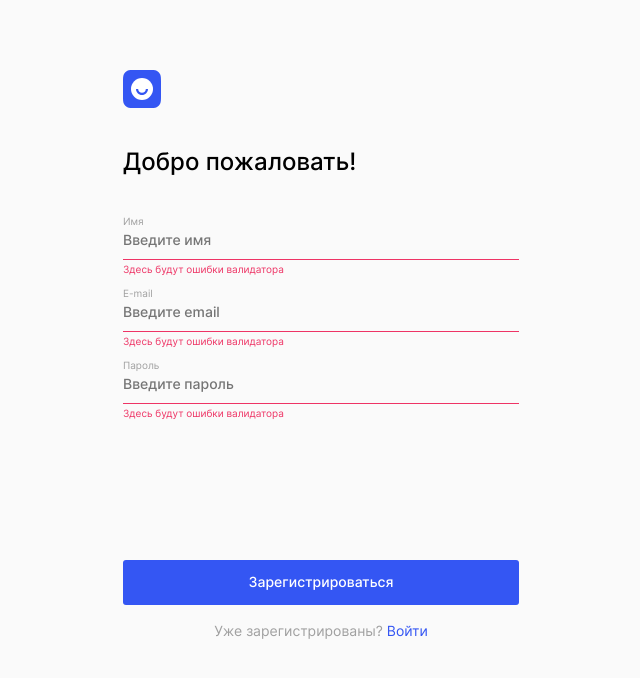
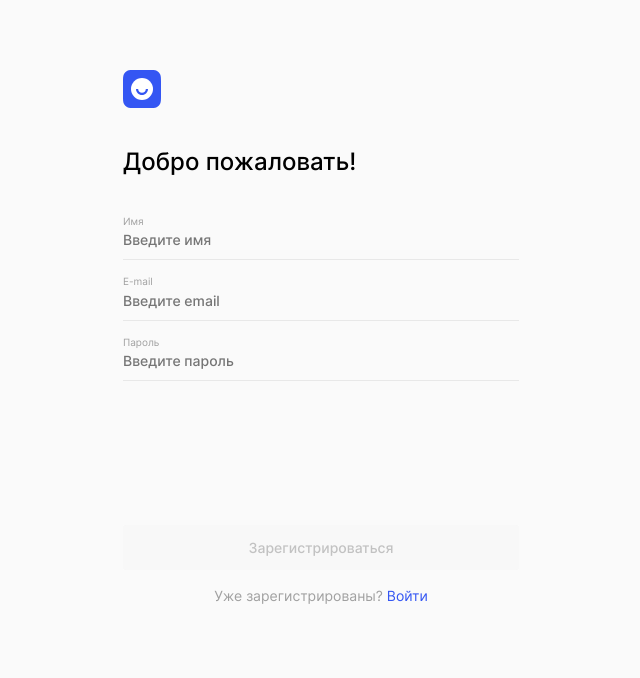
Before and after one commit to DanilZiborov/movies-explorer-frontend, a React (Create React App) app: page /signup in a window 1280 px wide. Shown: the top 678 px of the page, without its empty margins (319-959 px from the left). Built offline with nearby package versions, Linux system fonts and the light colour scheme; the HTML template or start-up script is replaced by a standard one.

Commit message:
entire functional done

```diff
--- a/src/components/App/App.js
+++ b/src/components/App/App.js
@@ -12,7 +12,6 @@ import Movies from '../Movies/Movies';
 import NotFound from '../NotFound/NotFound';
 import ProtectedRouteElement from '../../utils/ProtectedRoute';
 
-import { signinPageData, signupPageData } from '../../utils/constants';
 import SavedMovies from '../SavedMovies/SavedMovies';
 
 import mainApi from '../../utils/MainApi';
@@ -29,6 +28,11 @@ function App() {
   const [isFooterShown, setIsFooterShown] = React.useState(true);
 
   const [isRegisterSuccess, setIsRegisterSuccess] = React.useState(false);
+  const [isUpdateUserSuccess, setIsUpdateUserSuccess] = React.useState(false);
+
+  const [signUpErrorMessage, setSignUpErrorMessage] = React.useState('');
+  const [signInErrorMessage, setSignInErrorMessage] = React.useState('');
+  const [updateUserErrorMessage, setUpdateUserErrorMessage] = React.useState('');
 
   const [currentUser, setCurrentUser] = React.useState({ name: '', email: '' });
 
@@ -86,38 +90,75 @@ function App() {
     navigate('/', { replace: true });
   }
 
-  function handleSignin({password, email}) {
+  function handleSignin({ password, email }) {
     mainApi.authorize(password, email)
       .then((res) => {
         if (res.token) {
-        console.log(res);
           localStorage.setItem('jwt', res.token);
         }
         const token = localStorage.getItem('jwt', res.token);
         mainApi.getUserInfo(token)
           .then((res) => {
+            setSignUpErrorMessage('');
             navigate('/movies', { replace: true });
             setCurrentUser(res.data);
             setIsLoggedIn(true);
           })
+          .catch((err) => {
+            console.log(err);
+            switch (err.status) {
+              case 401:
+                setSignInErrorMessage('При авторизации произошла ошибка. Токен не передан или передан не в том формате.')
+                break;
+                default:
+                setSignInErrorMessage(`Ошибка со статусом ${err.status}`)
+            }
+          })
       })
       .catch((err) => {
-      console.error(`${err} не удалось выполнить вход`);
+        console.log(err);
+        switch (err.status) {
+          case 401:
+            setSignInErrorMessage('Вы ввели неправильный логин или пароль.')
+            break;
+          case 404:
+            setSignInErrorMessage('Страница по указанному маршруту не найдена')
+            break;
+          case 500:
+            setSignInErrorMessage('При авторизации на сервере произошла ошибка')
+            break;
+          default:
+            setSignInErrorMessage(`Ошибка со статусом ${err.status}`)
+        }
       })
   }
 
-  function handleSignUp({password, email, name}) {
+  function handleSignUp({ password, email, name }) {
     mainApi.register(password, email, name)
       .then((res) => {
+        setSignUpErrorMessage('');
         setIsRegisterSuccess(true);
         setTimeout(() => {
           setIsRegisterSuccess(false);
           navigate('/signin', { replace: true });
-        }, 1500);
+        }, 2000);
       })
       .catch((err) => {
         setIsRegisterSuccess(false);
-        console.error(err);
+        console.log(err);
+        switch (err.status) {
+          case 409:
+            setSignUpErrorMessage('Пользователь с таким email уже существует.')
+            break;
+          case 404:
+            setSignUpErrorMessage('Страница по указанному маршруту не найдена')
+            break;
+          case 500:
+            setSignUpErrorMessage('При регистрации пользователя на сервере произошла ошибка')
+            break;
+          default:
+            setSignUpErrorMessage(`Ошибка со статусом ${err.status}`)
+        }
       })
   }
 
@@ -125,10 +166,29 @@ function App() {
     const token = localStorage.getItem('jwt');
     mainApi.editUserInfo(userInfo, token)
       .then((res) => {
+        setUpdateUserErrorMessage('');
+        setIsUpdateUserSuccess(true);
+        setTimeout(() => {
+          setIsUpdateUserSuccess(false);
+        }, 2000);
         setCurrentUser(res.data);
       })
       .catch(err => {
-        console.error(`Проблема c редактированием информации пользователя, ${err}`);
+        console.log(err);
+        switch (err.status) {
+          case 409:
+            setUpdateUserErrorMessage('Пользователь с таким email уже существует.')
+            break;
+          case 404:
+            setUpdateUserErrorMessage('Страница по указанному маршруту не найдена')
+            break;
+          case 500:
+            setUpdateUserErrorMessage('При обновлении профиля на сервере произошла ошибка')
+            break;
+          default:
+            setUpdateUserErrorMessage(`Ошибка со статусом ${err.status}`)
+        }
+
       })
   }
 
@@ -141,11 +201,11 @@ function App() {
           <main>
             <Routes>
               <Route path='/' element={<Main />}></Route>
-            <Route path='/profile' element={<ProtectedRouteElement element={Profile} isLoggedIn={isLoggedIn} onSignOut={handleSignOut} onUpdateUser={handleUpdateUser}/>} />
-            <Route path='/movies' element={<ProtectedRouteElement element={Movies} isLoggedIn={isLoggedIn} />}/>
-            <Route path='/saved-movies' element={<ProtectedRouteElement element={SavedMovies} isLoggedIn={isLoggedIn} />}/>
-            <Route path='/signin' element={<Login data={signinPageData} onSubmit={handleSignin}/>}></Route>
-            <Route path='/signup' element={<Register data={signupPageData} onSubmit={handleSignUp} isRegisterSuccess={isRegisterSuccess}/>}></Route>
+              <Route path='/profile' element={<ProtectedRouteElement element={Profile} isLoggedIn={isLoggedIn} onSignOut={handleSignOut} onUpdateUser={handleUpdateUser} errorMessage = {updateUserErrorMessage} isUpdateUserSuccess={isUpdateUserSuccess} />} />
+              <Route path='/movies' element={<ProtectedRouteElement element={Movies} isLoggedIn={isLoggedIn} />} />
+              <Route path='/saved-movies' element={<ProtectedRouteElement element={SavedMovies} isLoggedIn={isLoggedIn} />} />
+              <Route path='/signin' element={<Login onSubmit={handleSignin} errorMessage={signInErrorMessage} />}></Route>
+              <Route path='/signup' element={<Register onSubmit={handleSignUp} isRegisterSuccess={isRegisterSuccess} errorMessage={signUpErrorMessage} />}></Route>
               <Route path="*" element={<NotFound />} />
             </Routes>
           </main>
--- a/src/components/Login/Login.css
+++ b/src/components/Login/Login.css
@@ -103,13 +103,20 @@
   background-color: inherit;
 }
 
+
 .user-form__input:focus {
   border: none;
   outline: none;
   border-bottom: 1px solid #3456F3;
 }
 
-.user-form__input:invalid {
+.user-form__input_invalid:focus {
+  border: none;
+  outline: none;
+  border-bottom: 1px solid #EE3465;
+}
+
+.user-form__input_invalid {
   border: none;
   outline: none;
   border-bottom: 1px solid #EE3465;
@@ -160,9 +167,19 @@
   transition: all .3s;
 }
 
+.user-form__submit-button:disabled {
+  background-color: #F8F8F8;
+  color: #C2C2C2;
+}
+
 .user-form__submit-button:hover {
   opacity: .8;
 }
+
+.user-form__submit-button:disabled:hover {
+  opacity: 1;
+}
+
 
 @media (min-width: 768px) {
   .user-form__submit-button {
--- a/src/components/Login/Login.js
+++ b/src/components/Login/Login.js
@@ -2,49 +2,37 @@ import React from "react";
 
 import { Link} from "react-router-dom";
 
+import { useFormWithValidation } from "../../utils/useFormValidation";
 
-function Login({ data, children, onSubmit, onChange=()=>{}, isRegisterSuccess}) {
 
-  const [formValue, setFormValue] = React.useState({ email: '', password: '' });
+function Login({onSubmit, errorMessage}) {
 
-  function handleChange(e) {
-    onChange(e);
-    const { name, value } = e.target;
-
-    setFormValue({
-      ...formValue,
-      [name]: value
-    });
-
-  }
+  const { values, errors, isInputValid, isValid, handleChange } = useFormWithValidation();
 
   function handleSubmit(e) {
     e.preventDefault();
-    onSubmit(formValue);
+    onSubmit(values);
   }
-
 
   return (
     <section className="login">
       <div className="login__wrapper">
         <Link to="/" className="logo logo_place_login"/>
-        <h2 className="login__title">{data.title}</h2>
-        <form className="user-form" action="#" onSubmit={handleSubmit} noValidate>
-          {children}
+        <h2 className="login__title">Рады видеть!</h2>
+        <form className="user-form" action="#" noValidate onSubmit={handleSubmit}>
           <div className="user-form__row">
             <label htmlFor="email" className="user-form__label">E-mail</label>
-            <input className="user-form__input" type="email" name="email" id="email" onChange={handleChange} placeholder="Введите email" required></input>
-            <p className="user-form__error-message user-form__error-message_place_input">Здесь будут ошибки валидатора</p>
+            <input className={isInputValid.email === undefined || isInputValid.email ? "user-form__input" : "user-form__input user-form__input_invalid"} type="email" name="email" id="email" onChange={handleChange} value={values.email ? values.email : ''} placeholder="Введите email" required></input>
+            <p className="user-form__error-message user-form__error-message_place_input">{errors.email}</p>
           </div>
           <div className="user-form__row">
             <label className="user-form__label" htmlFor="password">Пароль</label>
-            <input className="user-form__input" type="password" name="password" id="password" onChange={handleChange} placeholder="Введите пароль" minLength={8} maxLength={30} required></input>
-            <p className="user-form__error-message user-form__error-message_place_input">Здесь будут ошибки валидатора</p>
+            <input className={isInputValid.password === undefined || isInputValid.password ? "user-form__input" : "user-form__input user-form__input_invalid" } type="password" name="password" id="password" onChange={handleChange} value={values.password ? values.password : ''} placeholder="Введите пароль" minLength={8} maxLength={30} required></input>
+            <p className="user-form__error-message user-form__error-message_place_input">{errors.password}</p>
           </div>
-            <p className="user-form__error-message user-form__error-message_place_submit user-form__error-message_success user-form__error-message_transparent" id="server-error"></p>
-            <p className = {isRegisterSuccess ? "user-form__success-message user-form__success-message_visible" : "user-form__success-message"}>Вы успешно зарегистрировались</p>
-            <button className="user-form__submit-button" type="submit">{data.buttonText}</button>
-            <p className="user-form__button-subtitle">{data.buttonSubtitle} <Link className="user-form__button-subtitle-link" to={data.buttonSubtitleLink}>{data.buttonSubtitleLinkText}</Link></p>
+            {errorMessage === '' ? null : <p className="user-form__error-message user-form__error-message_place_submit">{errorMessage}</p>}
+            <button className="user-form__submit-button" type="submit" disabled={!isValid}>Войти</button>
+            <p className="user-form__button-subtitle">Ещё не зарегистрированы? <Link className="user-form__button-subtitle-link" to='/signup'>Регистрация</Link></p>
         </form>
       </div>
 
--- a/src/components/Profile/Profile.js
+++ b/src/components/Profile/Profile.js
@@ -1,19 +1,27 @@
 import React from "react";
 
 import { CurrentUserContext } from "../../contexts/CurrentUserContext";
+import { useFormWithValidation } from "../../utils/useFormValidation";
 
-function Profile({onSignOut, onUpdateUser}) {
+function Profile({onSignOut, onUpdateUser, isUpdateSuccess, isUpdateUserSuccess, errorMessage}) {
 
   const currentUser = React.useContext(CurrentUserContext);
 
   const profileFormRef = React.useRef(null);
 
-  const [formValue, setFormValue] = React.useState({ email: '', name: '' });
+  const { values, errors, isInputValid, isValid, handleChange, setValue } = useFormWithValidation();
+
   const [isEditorModeActive, setIsEditorModeActive] = React.useState(false);
+  const [isSubmitButtonEnabled, setIsSubmitButtonEnabled] = React.useState(false);
 
   React.useEffect(() => {
-    setFormValue({email: currentUser.email, name:currentUser.name})
-  }, [currentUser]);
+    setValue('name', currentUser.name);
+    setValue('email', currentUser.email);
+  }, [currentUser, setValue]);
+
+  React.useEffect(() => {
+    checkSubmitButtonEnabled();
+  }, [values]);
 
   function enableEditorMode() {
     setIsEditorModeActive(true);
@@ -24,44 +32,42 @@ function Profile({onSignOut, onUpdateUser}) {
     setIsEditorModeActive(false);
   }
 
-  function handleChange(e) {
-    const { name, value } = e.target;
-
-    setFormValue({
-      ...formValue,
-      [name]: value
-    });
-
+  function checkSubmitButtonEnabled() {
+    if(isValid && (values.name !== currentUser.name || values.email !== currentUser.email)) {
+      setIsSubmitButtonEnabled(true);
+    }
+    else setIsSubmitButtonEnabled(false);
   }
 
   function handleSubmit(e) {
     e.preventDefault();
     disableEditorMode();
-    onUpdateUser(formValue);
+    onUpdateUser(values);
   }
 
   return (
     <section className="profile">
-      <h2 className="profile__title">Привет, {formValue.name}!</h2>
-      <form className="profile-form" action="#" onSubmit={handleSubmit} ref={profileFormRef} noValidate>
+      <h2 className="profile__title">Привет, {currentUser.name}!</h2>
+      <form className="profile-form" action="#" ref={profileFormRef} noValidate onSubmit={handleSubmit}>
         <div className="profile-form__row">
           <div className="profile-form__input-wrapper">
             <label htmlFor="name" className="profile-form__label">Имя</label>
-            <input className="profile-form__input" type="text" name="name" id="name" onChange={handleChange} readOnly={isEditorModeActive ? false : true} maxLength={30} required value={formValue.name}></input>
+            <input className={isInputValid.name === undefined || isInputValid.name ? "profile-form__input" : "profile-form__input profile-form__input_invalid"} type="text" name="name" id="name" onChange={handleChange} readOnly={isEditorModeActive ? false : true} maxLength={30} minLength={2} required value={values.name ? values.name : ''}></input>
           </div>
-          <p className="profile-form__error-message profile-form__error-message_place_input">Здесь будут ошибки валидатора</p>
+          <p className="profile-form__error-message profile-form__error-message_place_input">{errors.name}</p>
         </div>
         <div className="profile-form__row">
           <div className="profile-form__input-wrapper">
             <label htmlFor="email" className="profile-form__label">E-mail</label>
-            <input className="profile-form__input" type="email" name="email" id="email" onChange={handleChange} readOnly={isEditorModeActive ? false : true} required value={formValue.email}></input>
+            <input className={isInputValid.email === undefined || isInputValid.email ? "profile-form__input" : "profile-form__input profile-form__input_invalid"} type="email" name="email" id="email" onChange={handleChange} readOnly={isEditorModeActive ? false : true} required value={values.email ? values.email : ''}></input>
           </div>
-          <p className="profile-form__error-message profile-form__error-message_place_input">Здесь будут ошибки валидатора</p>
+          <p className="profile-form__error-message profile-form__error-message_place_input">{errors.email}</p>
         </div>
-        <p className="profile-form__error-message profile-form__error-message_place_submit" id="server-error">Здесь будут ошибки сервера</p>
+        <p className={isUpdateUserSuccess ? "profile-form__success-message profile-form__success-message_visible" : "profile-form__success-message"}>Данные успешно изменены</p>
+        {errorMessage === '' ? null : <p className="profile-form__error-message profile-form__error-message_place_submit">{errorMessage}</p>}
         {!isEditorModeActive && <button className="profile-form__edit-button" type="button" onClick={enableEditorMode}>Редактировать</button>}
         {!isEditorModeActive && <button className="profile-form__logout-button" type="button" onClick={onSignOut}>Выйти из аккаунта</button>}
-        {isEditorModeActive && <button className="profile-form__submit-button" type="submit" onClick={handleSubmit}>Сохранить</button>}
+        {isEditorModeActive && <button className="profile-form__submit-button" type="submit" disabled={!isSubmitButtonEnabled} >Сохранить</button>}
 
       </form>
 
--- a/src/components/Register/Register.js
+++ b/src/components/Register/Register.js
@@ -1,31 +1,47 @@
 import React from "react";
-import Login from "../Login/Login";
+import { Link} from "react-router-dom";
 
-function Register({data, onSubmit, isRegisterSuccess}) {
+import { useFormWithValidation } from "../../utils/useFormValidation";
 
-  const [formValue, setFormValue] = React.useState({email: '', password: '', name: ''});
+function Register({ onSubmit, isRegisterSuccess, errorMessage }) {
 
-  function handleChange(e) {
-    const {name, value} = e.target;
+  const { values, errors, isInputValid, isValid, handleChange } = useFormWithValidation();
 
-    setFormValue({
-      ...formValue,
-      [name]: value
-    });
-  }
-
-  function handleSubmit() {
-    onSubmit(formValue);
+    function handleSubmit(e) {
+    e.preventDefault();
+    onSubmit(values);
   }
 
   return (
-    <Login data={data} onSubmit={handleSubmit} isRegisterSuccess={isRegisterSuccess} onChange={handleChange}>
-      <div className="user-form__row">
-        <label htmlFor="username" className="user-form__label">Имя</label>
-        <input className="user-form__input" type="text " name="name" id="username" onChange={handleChange} placeholder="Введите имя" required maxLength={30}></input>
-        <p className="user-form__error-message user-form__error-message_place_input">Здесь будут ошибки валидатора</p>
+    <section className="login">
+      <div className="login__wrapper">
+        <Link to="/" className="logo logo_place_login" />
+        <h2 className="login__title">Добро пожаловать!</h2>
+        <form className="user-form" action="#" noValidate onSubmit={handleSubmit}>
+          <div className="user-form__row">
+            <label htmlFor="username" className="user-form__label">Имя</label>
+            <input className={isInputValid.name === undefined || isInputValid.name ? "user-form__input" : "user-form__input user-form__input_invalid"} type="text " name="name" id="username" onChange={handleChange} value={values.name ? values.name : ''} placeholder="Введите имя" required minLength={2} maxLength={30}></input>
+            <p className="user-form__error-message user-form__error-message_place_input">{errors.name}</p>
+          </div>
+          <div className="user-form__row">
+            <label htmlFor="email" className="user-form__label">E-mail</label>
+            <input className={isInputValid.email === undefined || isInputValid.email ? "user-form__input" : "user-form__input user-form__input_invalid"} type="email" name="email" id="email" onChange={handleChange} value={values.email ? values.email : ''} placeholder="Введите email" required></input>
+            <p className="user-form__error-message user-form__error-message_place_input">{errors.email}</p>
+          </div>
+          <div className="user-form__row">
+            <label className="user-form__label" htmlFor="password">Пароль</label>
+            <input className={isInputValid.password === undefined || isInputValid.password ? "user-form__input" : "user-form__input user-form__input_invalid"} type="password" name="password" id="password" onChange={handleChange} value={values.password ? values.password : ''} placeholder="Введите пароль" minLength={8} maxLength={30} required></input>
+            <p className="user-form__error-message user-form__error-message_place_input">{errors.password}</p>
+          </div>
+          <p className={isRegisterSuccess ? "user-form__success-message user-form__success-message_visible" : "user-form__success-message"}>Вы успешно зарегистрировались</p>
+          {errorMessage === '' ? null : <p className="user-form__error-message user-form__error-message_place_submit">{errorMessage}</p>}
+          <button className="user-form__submit-button" type="submit" disabled={!isValid} >Зарегистрироваться</button>
+          <p className="user-form__button-subtitle">Уже зарегистрированы? <Link className="user-form__button-subtitle-link" to='/signin'>Войти</Link></p>
+        </form>
       </div>
-    </Login>
+
+    </section>
+
   )
 }
 
--- a/src/utils/MainApi.js
+++ b/src/utils/MainApi.js
@@ -8,7 +8,7 @@ class MainApi {
     if (res.ok) {
       return res.json();
     }
-    return Promise.reject(`Ошибка ${res.status}:`);
+    return Promise.reject(res);
   }
 
   _request(url, options) {
--- /dev/null
+++ b/src/utils/useFormValidation.js
@@ -0,0 +1,36 @@
+import React, { useCallback } from "react";
+
+export function useFormWithValidation() {
+  const [values, setValues] = React.useState({});
+  const [errors, setErrors] = React.useState({});
+  const [isInputValid, setIsInputValid] = React.useState({});
+  const [isValid, setIsValid] = React.useState(false);
+
+  function handleChange(event) {
+    const name = event.target.name;
+    const value = event.target.value;
+    const validationMessage = event.target.validationMessage;
+    const valid = event.target.validity.valid;
+    const form = event.target.form;
+
+    setValues({...values, [name]: value});
+    setErrors({...errors, [name]: validationMessage });
+    setIsInputValid({...isInputValid, [name]: valid});
+    setIsValid(form.checkValidity());
+  };
+
+  const setValue = useCallback((name, value) => {
+    setValues((oldValues) => {
+      return {...oldValues, [name]: value}
+    })
+  }, [])
+
+  function reset() {
+    setValues({});
+    setErrors({});
+    setIsInputValid({});
+    setIsValid(false);
+  }
+
+  return { values, errors, isInputValid, isValid, handleChange, setValue, reset };
+}
```
Also changed, not shown: src/components/Movies/Movies.js (+11 -1 lines), src/components/Profile/Profile.css (+37 -5 lines), src/components/SearchForm/SearchForm.js (+4 -3 lines). Lines whose indentation alone changed are shown as unchanged.
